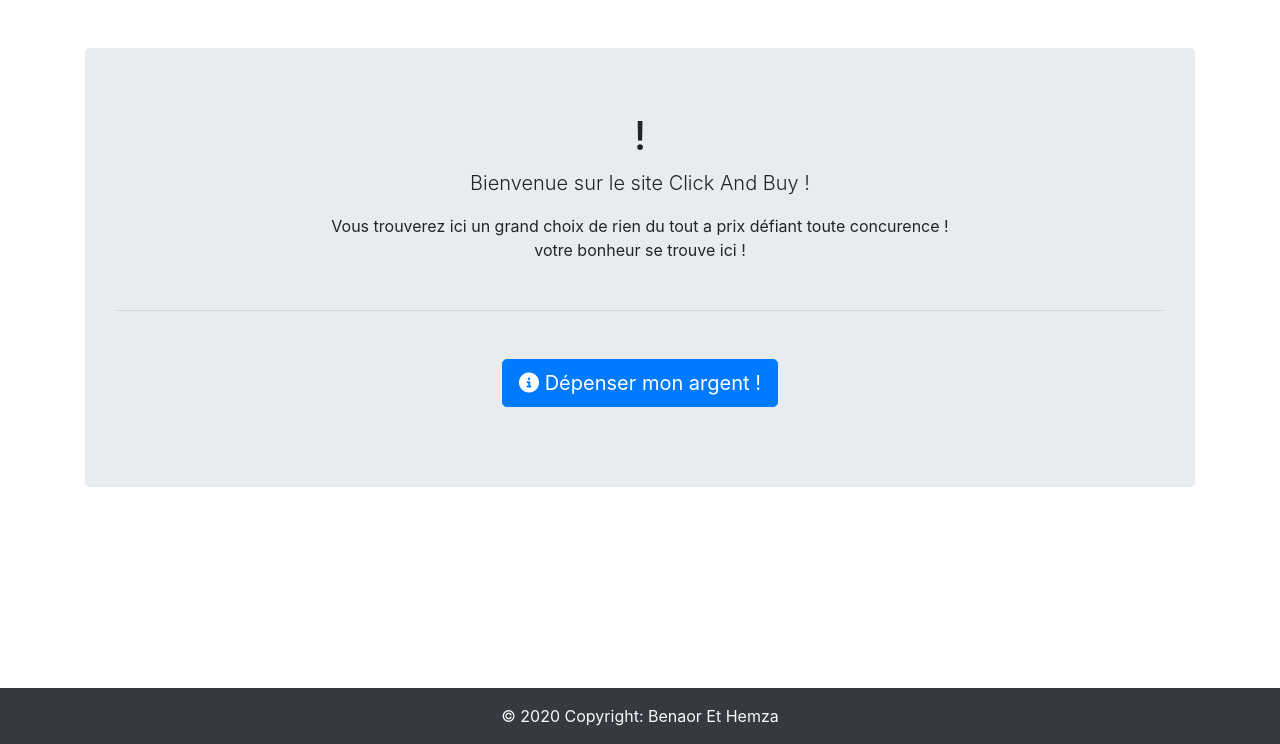
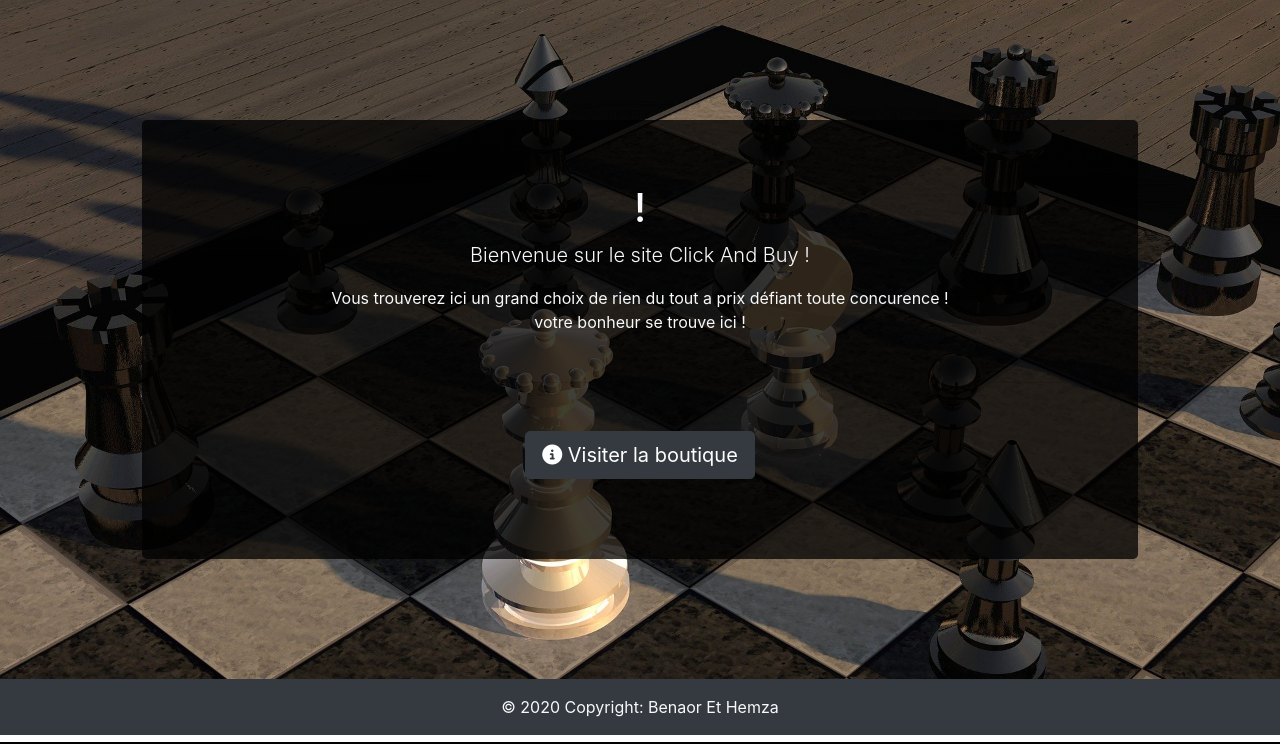
Before and after one commit to benaor/Ecommerce-symfony, a Symfony app: template templates/home/index.html.twig in a window 1280 px wide. Shown: the part 58-802 px from the top of the page. Run offline with Twig, Linux system fonts and the light colour scheme; the template is opened without the code that fills it, so the values that code supplies are empty; some libraries are stand-ins or nearby versions.

Commit message:
Font-end homePage

```diff
--- a/public/css/style.css
+++ b/public/css/style.css
@@ -1,7 +1,3 @@
-.page {
-    min-height: 80vh;
-}
-
 .image-preview {
     height: 250px;
 }
--- a/templates/home/index.html.twig
+++ b/templates/home/index.html.twig
@@ -3,17 +3,30 @@
 {% block title %}{{ controller_name }}
 {% endblock %}
 
+
 {% block body %}
 
-	<div class="container-fluid">
-		<div class="container text-center">
-			<div class="jumbotron mt-5">
-				<h1>{{ controller_name }}!</h1>
-				<p class="lead">
+<style>
+    .bg-home{
+        background-image: url('../img/bg-home.jpg');
+        background-size: cover;
+    }
+
+    .jumbotron{
+        background-color : rgba(0, 0, 0, 0.75);
+    }
+</style>
+
+
+	<div class="container-fluid bg-home p-5">
+		<div class="container text-center p-5">
+			<div class="jumbotron m-4">
+				<h1 class="text-light">{{ controller_name }}!</h1>
+				<p class="lead text-light">
 					Bienvenue sur le site Click And Buy !
 				</p>
 
-				<p>Vous trouverez ici un grand choix de rien du tout a prix défiant toute concurence !</br>
+				<p class="text-light">Vous trouverez ici un grand choix de rien du tout a prix défiant toute concurence !</br>
 			    votre bonheur se trouve ici !</p>
 
                 {# Séparateur #}
@@ -21,10 +34,10 @@
                 class="my-5">
 
                 {# Bouton accès a la boutique  #}
-                <p class="lead">
-                    <a href="{{ path('shop') }}" class="btn btn-primary btn-lg" role="button">
+                <p class="lead text-light">
+                    <a href="{{ path('shop') }}" class="btn btn-dark btn-lg" role="button">
                         <i class="fas fa-info-circle"></i>
-                        Dépenser mon argent !
+                        Visiter la boutique
                     </a>
                 </p>
 	        </div>
```
